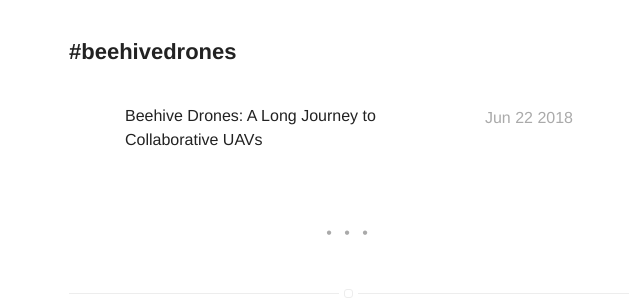
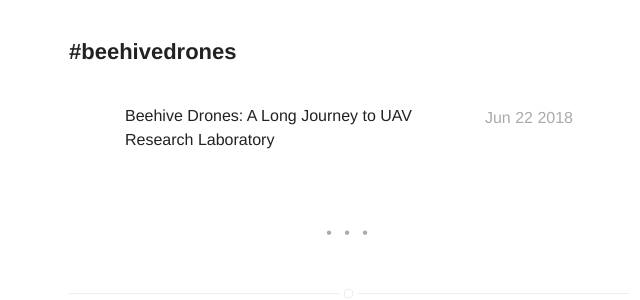
Before and after one commit to tnunay/tnunay.github.io, a Jekyll site: the page built from tags.html, in a window 1280 px wide. Shown: the part 1887-2187 px from the top of the page, without its empty margins (291-931 px from the left). Built offline with Jekyll 4.4.1, drawn with Linux system fonts in a browser that asks for light colours.

Commit message:
Update github

```diff
--- a/_posts/2018-06-22-beehive-drones-description.md
+++ b/_posts/2018-06-22-beehive-drones-description.md
@@ -1,5 +1,5 @@
 ---
-title: "Beehive Drones: A Long Journey to Collaborative UAVs"
+title: "Beehive Drones: A Long Journey to UAV Research Laboratory"
 layout: post
 date: 2018-06-22 12:10
 tag: beehivedrones
```
